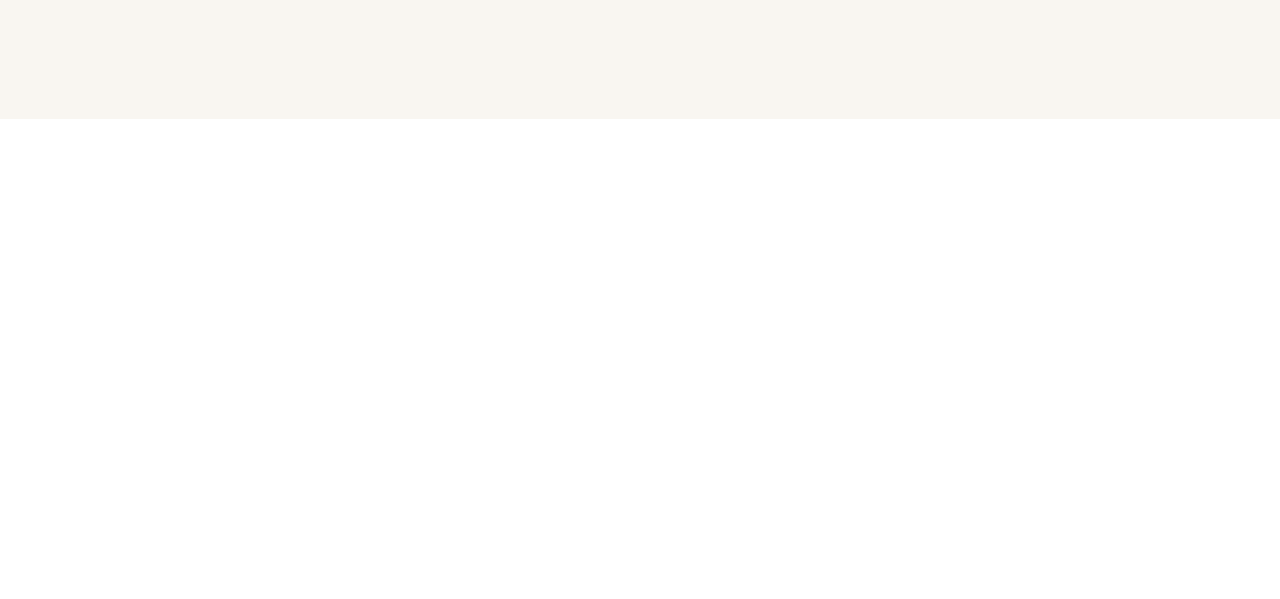
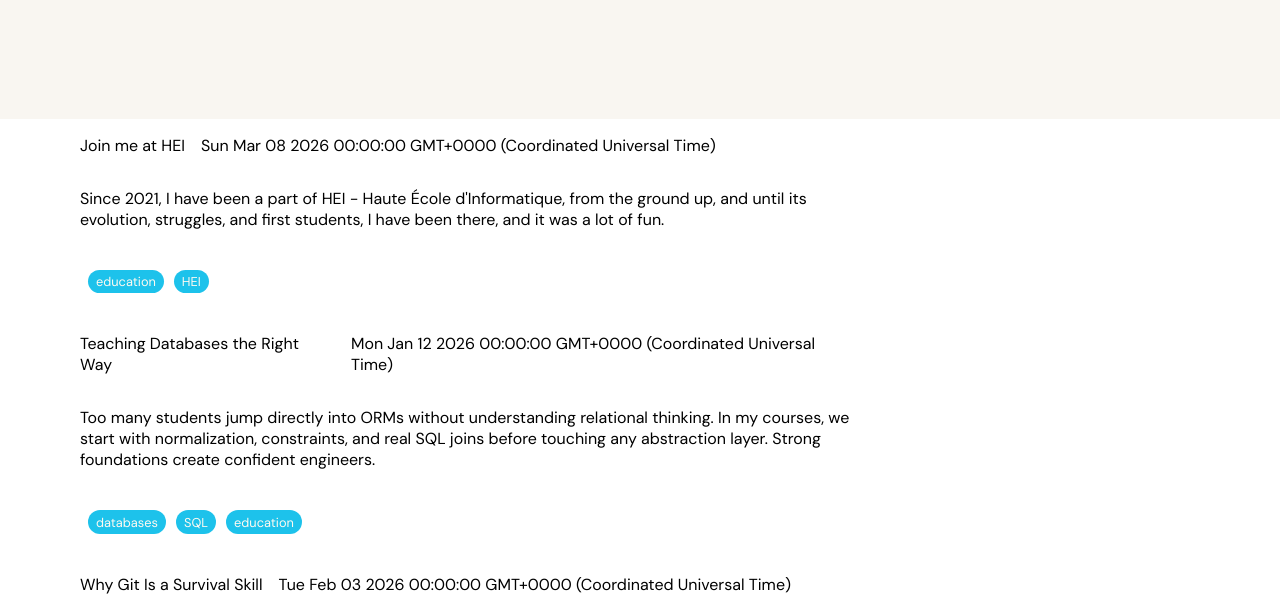
Before and after one commit to Adrien-ari/PROJET-Portfolio-MR-Toky-Fehizoro-Diamondra, a website with bundled scripts: page html/blog.html in a window 1280 px wide. Shown: the part 201-800 px from the top of the page. Built offline with nearby package versions, Linux system fonts and the light colour scheme; files whose address does not match are found by name.

Commit message:
add : ajout de contenu dans le blog et stylisation du blog, mi-chemin.

```diff
--- a/css/blog.css
+++ b/css/blog.css
@@ -1,4 +1,5 @@
 @import url(general.css);
+
 .blogPresentationSection {
     height: 40vh;
     display: flex;
@@ -7,3 +8,48 @@
     flex-direction: column;
     background-color: var(--color-bg-warm);
 }
+
+.mainContentBlog {
+    padding-inline: calc(var(--padding) * 3);
+}
+.postContentContainerCommonClass {
+    display: flex;
+    align-items: center;
+    padding: var(--padding);
+    gap: 1rem;
+    width: 70%;
+}
+.postImage {
+    background-color: var(--color-red);
+    border-radius: var(--border-radius);
+
+}
+.commonPostContent {
+    display: flex;
+    align-items: start;
+    justify-content: center;
+    flex-direction: column;
+    gap: 2rem;
+
+}
+
+.commmonTagsClass {
+    display: flex;
+    gap: 10px;
+    padding: calc(var(--padding) / 2);
+}
+
+.commmonTagsClass p {
+    background-color: rgb(29, 194, 235);
+    padding-block: calc(var(--padding) / 5);
+    padding-inline: calc(var(--padding) /2);
+    color: var(--color-text-white);
+    border-radius: calc(var(--border-radius) * 2);
+    font-size: var(--min-font-size);
+
+}
+
+.CommonTitleDateContainer {
+    display: flex;
+    gap: 1rem;
+}
--- a/js/blog.mjs
+++ b/js/blog.mjs
@@ -1,10 +1,55 @@
-import { data,createElement } from "./tokimahery.data.mjs";
+import { data, createElement } from "./tokimahery.data.mjs";
 
 for (let i = 0; i < data.posts.length; i++) {
-    document.querySelector('.blogPostsSection')
-    .appendChild(createElement('div', `postContentContainer${i}`,''));
-    document.querySelector(`.postContentContainer${i}`)
-    .appendChild(createElement('div',`postImage${i}`,''));
-    document.querySelector(`.postContentContainer${i}`)
-    .appendChild(createElement('div',`postContent${i}`,''));
+  document
+    .querySelector(".blogPostsSection")
+    .appendChild(createElement("div", `postContentContainer${i}`, ""));
+  document
+    .querySelector(`.postContentContainer${i}`)
+    .appendChild(createElement("div", `postImage`, ""));
+  document
+    .querySelector(`.postContentContainer${i}`)
+    .appendChild(createElement("div", `postContent${i}`, ""));
+
+  document
+    .querySelector(`.postContent${i}`)
+    .appendChild(
+      createElement("div", `blogTitleDateContainer${i}`,''),
+    );
+  document
+    .querySelector(`.blogTitleDateContainer${i}`)
+    .appendChild(createElement("p", `blogPostTitle${i}`, data.posts[i].title));
+  document
+    .querySelector(`.blogTitleDateContainer${i}`)
+    .appendChild(
+      createElement("p", `blogPostDate${i}`, data.posts[i].creationDate),
+    );
+  document
+    .querySelector(`.postContent${i}`)
+    .appendChild(
+      createElement("p", `blogPostDescription${i}`, data.posts[i].description),
+    );
+  document
+    .querySelector(`.postContent${i}`)
+    .appendChild(createElement("div", `blogPostTagsContainer${i}`, ""));
+
+  data.posts[i].tags.forEach((element, index) => {
+    document
+      .querySelector(`.blogPostTagsContainer${i}`)
+      .appendChild(createElement("p", `tag${index}`, element));
+  });
+
 }
+
+for (let index = 0; index < data.posts.length; index++) {
+  document
+    .querySelector(`.postContentContainer${index}`)
+    .classList.add("postContentContainerCommonClass");
+  document
+    .querySelector(`.blogPostTagsContainer${index}`)
+    .classList.add("commmonTagsClass");
+  document.querySelector(`.blogTitleDateContainer${index}`)
+  .classList.add('CommonTitleDateContainer');
+  document
+    .querySelector(`.postContent${index}`).classList.add('commonPostContent');
+}
```
